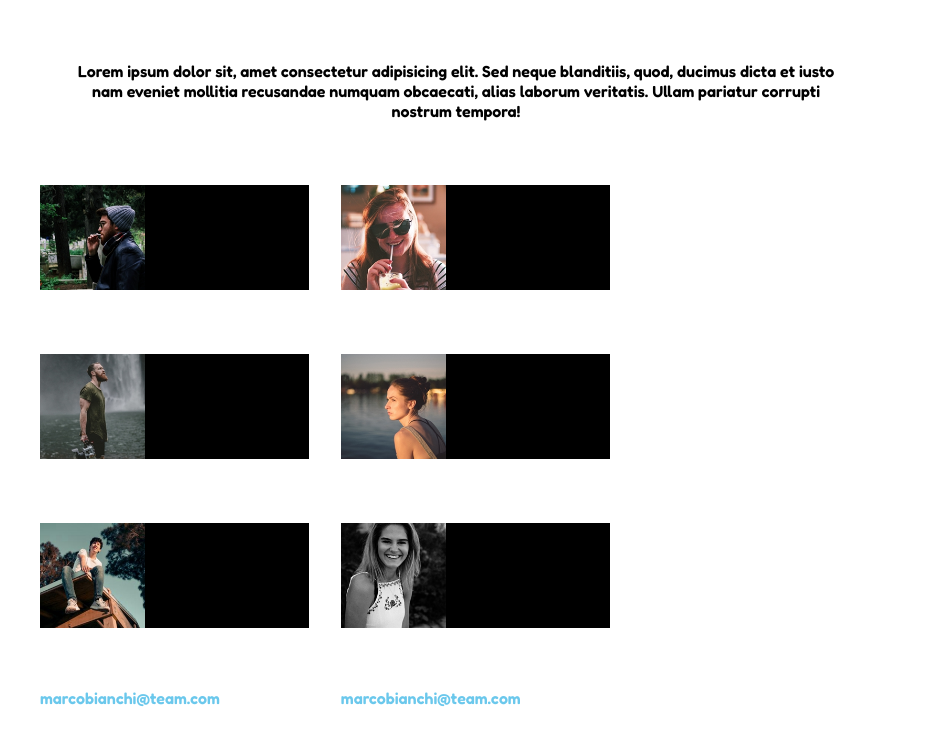
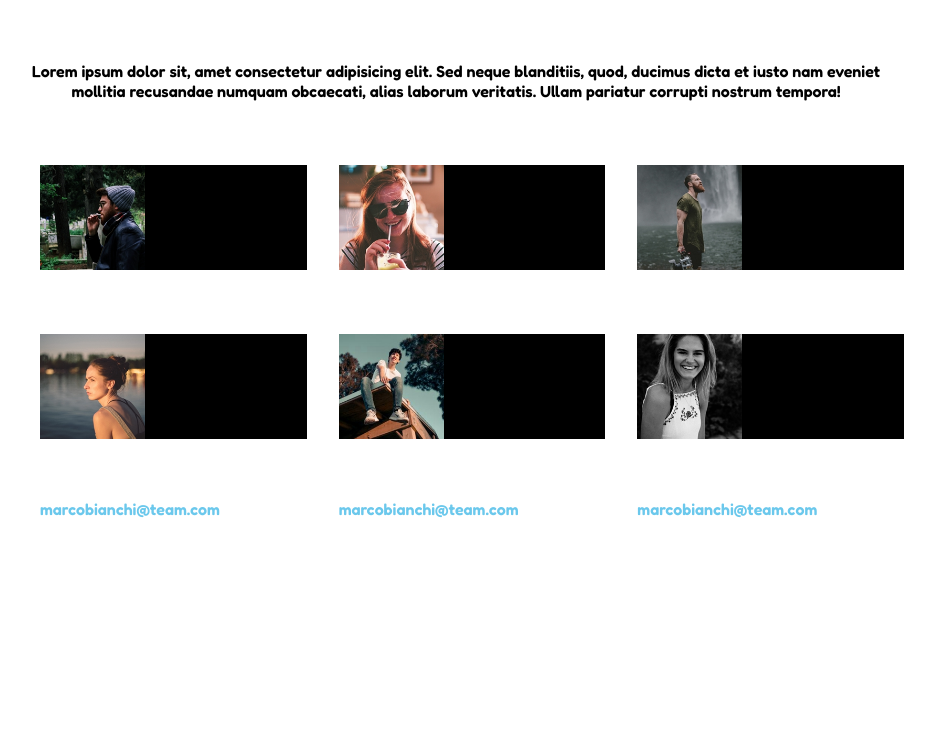
Before and after one commit to Donato-Carola/html-css-float-cards, a plain HTML site: page index.html in a window 1280 px wide. Shown: the part 96-842 px from the top of the page, without its empty margins (184-1119 px from the left). After the commit the page ends 800 px from the top, so only its background shows below. Drawn offline with Linux system fonts and the light colour scheme.

Commit message:
fine esercizio

```diff
--- a/css/style.css
+++ b/css/style.css
@@ -23,7 +23,9 @@ main{
 
 .text{
     text-align: center;
-    padding: 4rem;
+    padding: 4rem 1rem;
+
+
 }
 
 
@@ -54,10 +56,11 @@ img{
 
 .container-box{
     background-color: black;
-    width: 30%;
+    width: calc(100% / 3 - 2rem);
     margin-left: 2rem;
     margin-bottom: 4rem;
     height: 105px;
+
 
 
 
@@ -68,12 +71,6 @@ img{
   vertical-align:middle;
   display: inline-block;
   height: 180px;
-
-
-
-
-
-
 
 }
 
```
Also changed, not shown: index.html (+6 -0 lines).
